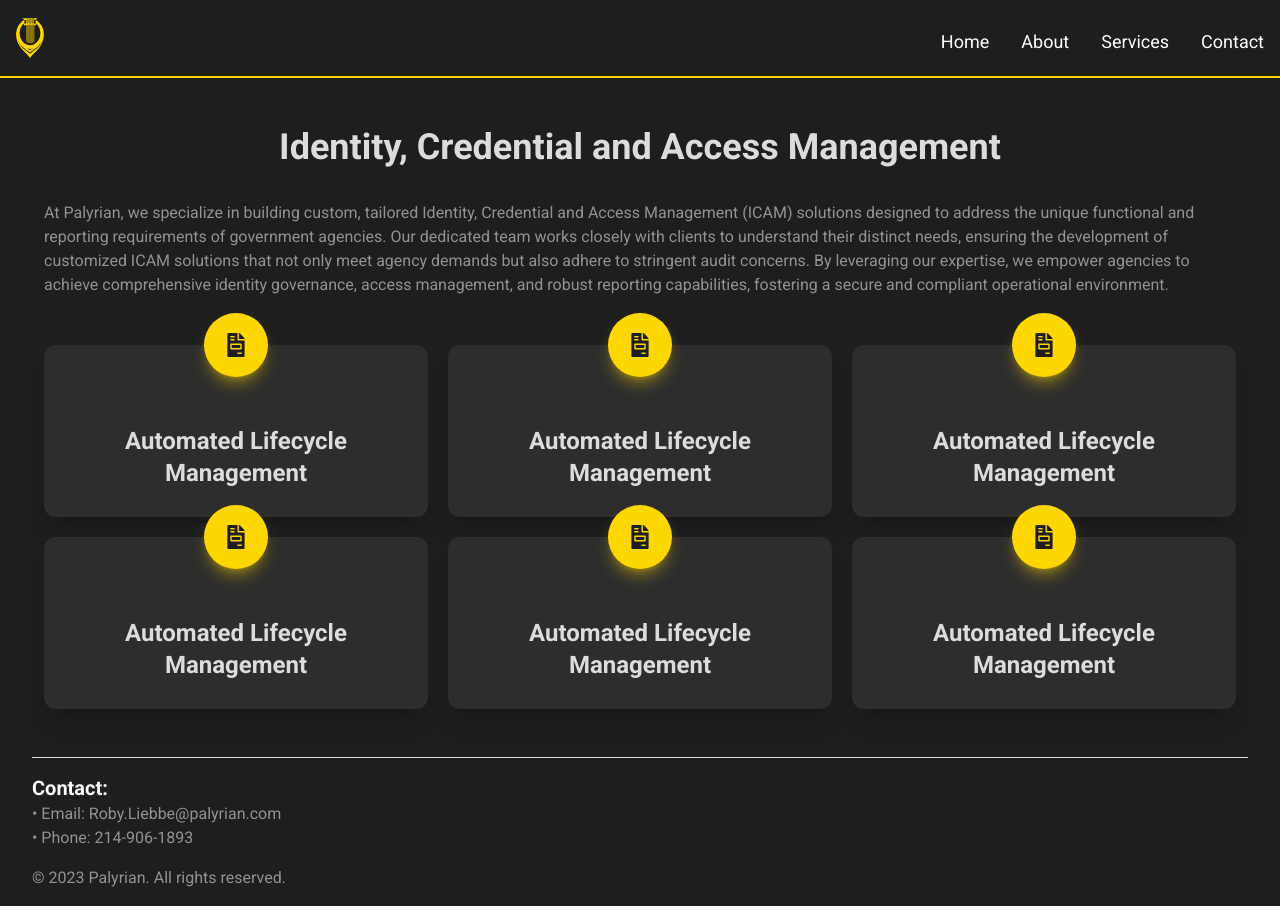
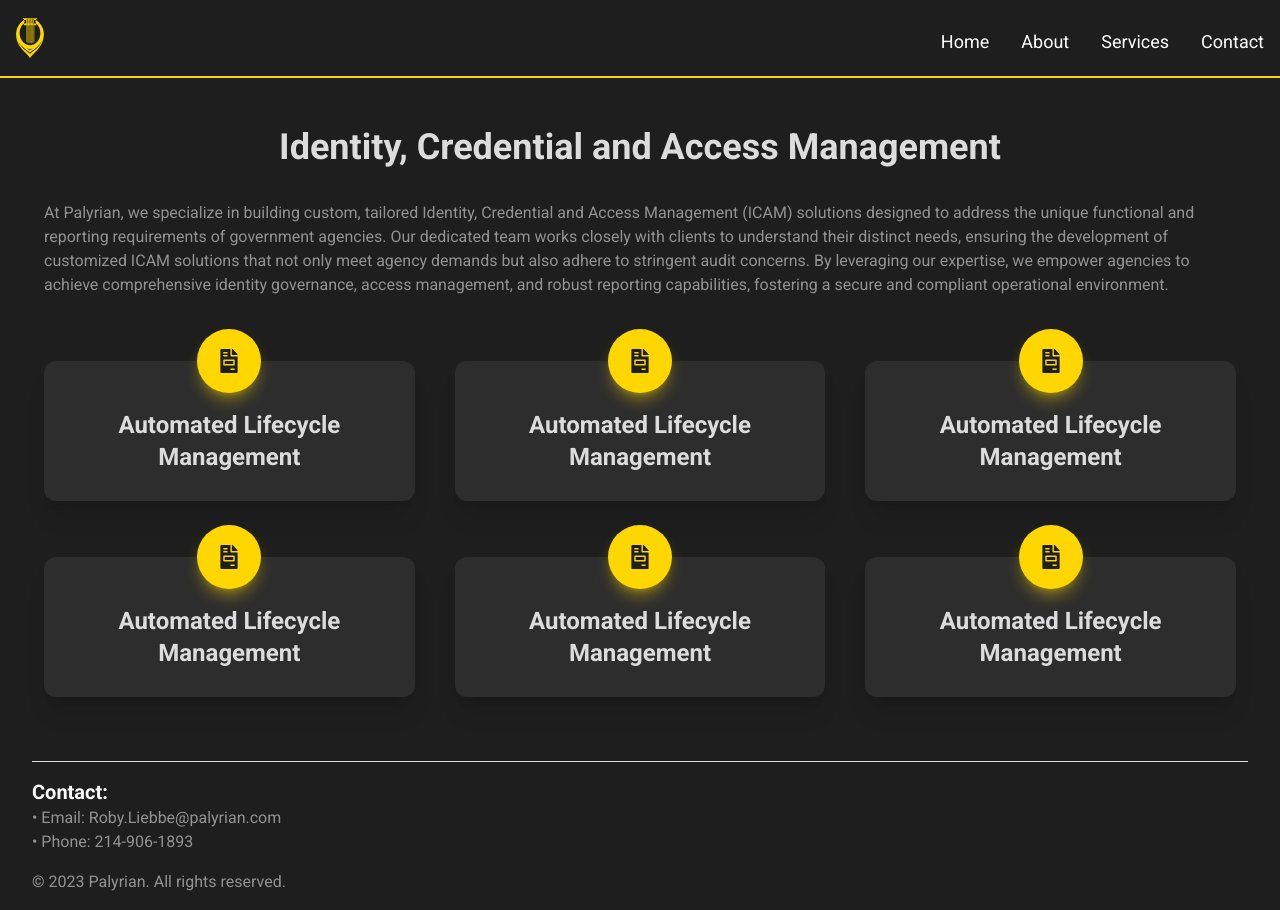
Before and after one commit to rliebbe97/palyrianSite, a Next.js app: page /icamoverview in a window 1280 px wide. Built offline with nearby package versions, Linux system fonts and the light colour scheme.

Commit message:
card spaccing on services page

```diff
--- a/src/app/icamoverview/page.jsx
+++ b/src/app/icamoverview/page.jsx
@@ -20,79 +20,78 @@ export default function Home() {
           </div>
 
 
-          <div className="my-12 px-11 grid md:grid-cols-3 md:gap-5">
+          <div className="my-16 px-11 grid md:grid-cols-3 md:gap-x-10 md:gap-y-14">
             <div className="rounded-xl bg-[#2D2D2D] p-4 text-center shadow-xl">
               <div
-                className="mx-auto flex h-16 w-16 -translate-y-12 transform items-center justify-center rounded-full bg-primary shadow-lg shadow-primary/40">
+                className="mx-auto z- flex h-16 w-16 -translate-y-12 transform items-center justify-center rounded-full bg-primary shadow-lg shadow-primary/40">
                 <svg viewBox="0 0 33 46" fill="none" xmlns="http://www.w3.org/2000/svg" class="h-6 w-6 text-white">
                   <path
                     d="M24.75 23H8.25V28.75H24.75V23ZM32.3984 9.43359L23.9852 0.628906C23.5984 0.224609 23.0742 0 22.5242 0H22V11.5H33V10.952C33 10.3859 32.7852 9.83789 32.3984 9.43359ZM19.25 12.2188V0H2.0625C0.919531 0 0 0.961328 0 2.15625V43.8438C0 45.0387 0.919531 46 2.0625 46H30.9375C32.0805 46 33 45.0387 33 43.8438V14.375H21.3125C20.1781 14.375 19.25 13.4047 19.25 12.2188ZM5.5 6.46875C5.5 6.07164 5.80766 5.75 6.1875 5.75H13.0625C13.4423 5.75 13.75 6.07164 13.75 6.46875V7.90625C13.75 8.30336 13.4423 8.625 13.0625 8.625H6.1875C5.80766 8.625 5.5 8.30336 5.5 7.90625V6.46875ZM5.5 12.2188C5.5 11.8216 5.80766 11.5 6.1875 11.5H13.0625C13.4423 11.5 13.75 11.8216 13.75 12.2188V13.6562C13.75 14.0534 13.4423 14.375 13.0625 14.375H6.1875C5.80766 14.375 5.5 14.0534 5.5 13.6562V12.2188ZM27.5 39.5312C27.5 39.9284 27.1923 40.25 26.8125 40.25H19.9375C19.5577 40.25 19.25 39.9284 19.25 39.5312V38.0938C19.25 37.6966 19.5577 37.375 19.9375 37.375H26.8125C27.1923 37.375 27.5 37.6966 27.5 38.0938V39.5312ZM27.5 21.5625V30.1875C27.5 30.9817 26.8847 31.625 26.125 31.625H6.875C6.11531 31.625 5.5 30.9817 5.5 30.1875V21.5625C5.5 20.7683 6.11531 20.125 6.875 20.125H26.125C26.8847 20.125 27.5 20.7683 27.5 21.5625Z"
                     fill="#1E1E1E"></path>
                 </svg>
               </div>
-              <h1 className="cardheaders mb-3 lg:px-14">Automated Lifecycle Management</h1>
+              <h1 className="cardheaders my-[-2rem] mb-3 lg:px-14">Automated Lifecycle Management</h1>
             </div>
 
             <div className="rounded-xl bg-[#2D2D2D] p-4 text-center shadow-xl">
               <div
-                className="mx-auto flex h-16 w-16 -translate-y-12 transform items-center justify-center rounded-full bg-primary shadow-lg shadow-primary/40">
+                className="mx-auto z- flex h-16 w-16 -translate-y-12 transform items-center justify-center rounded-full bg-primary shadow-lg shadow-primary/40">
                 <svg viewBox="0 0 33 46" fill="none" xmlns="http://www.w3.org/2000/svg" class="h-6 w-6 text-white">
                   <path
                     d="M24.75 23H8.25V28.75H24.75V23ZM32.3984 9.43359L23.9852 0.628906C23.5984 0.224609 23.0742 0 22.5242 0H22V11.5H33V10.952C33 10.3859 32.7852 9.83789 32.3984 9.43359ZM19.25 12.2188V0H2.0625C0.919531 0 0 0.961328 0 2.15625V43.8438C0 45.0387 0.919531 46 2.0625 46H30.9375C32.0805 46 33 45.0387 33 43.8438V14.375H21.3125C20.1781 14.375 19.25 13.4047 19.25 12.2188ZM5.5 6.46875C5.5 6.07164 5.80766 5.75 6.1875 5.75H13.0625C13.4423 5.75 13.75 6.07164 13.75 6.46875V7.90625C13.75 8.30336 13.4423 8.625 13.0625 8.625H6.1875C5.80766 8.625 5.5 8.30336 5.5 7.90625V6.46875ZM5.5 12.2188C5.5 11.8216 5.80766 11.5 6.1875 11.5H13.0625C13.4423 11.5 13.75 11.8216 13.75 12.2188V13.6562C13.75 14.0534 13.4423 14.375 13.0625 14.375H6.1875C5.80766 14.375 5.5 14.0534 5.5 13.6562V12.2188ZM27.5 39.5312C27.5 39.9284 27.1923 40.25 26.8125 40.25H19.9375C19.5577 40.25 19.25 39.9284 19.25 39.5312V38.0938C19.25 37.6966 19.5577 37.375 19.9375 37.375H26.8125C27.1923 37.375 27.5 37.6966 27.5 38.0938V39.5312ZM27.5 21.5625V30.1875C27.5 30.9817 26.8847 31.625 26.125 31.625H6.875C6.11531 31.625 5.5 30.9817 5.5 30.1875V21.5625C5.5 20.7683 6.11531 20.125 6.875 20.125H26.125C26.8847 20.125 27.5 20.7683 27.5 21.5625Z"
                     fill="#1E1E1E"></path>
                 </svg>
               </div>
-              <h1 className="cardheaders mb-3 lg:px-14">Automated Lifecycle Management</h1>
+              <h1 className="cardheaders my-[-2rem] mb-3 lg:px-14">Automated Lifecycle Management</h1>
             </div>
 
             <div className="rounded-xl bg-[#2D2D2D] p-4 text-center shadow-xl">
               <div
-                className="mx-auto flex h-16 w-16 -translate-y-12 transform items-center justify-center rounded-full bg-primary shadow-lg shadow-primary/40">
+                className="mx-auto z- flex h-16 w-16 -translate-y-12 transform items-center justify-center rounded-full bg-primary shadow-lg shadow-primary/40">
                 <svg viewBox="0 0 33 46" fill="none" xmlns="http://www.w3.org/2000/svg" class="h-6 w-6 text-white">
                   <path
                     d="M24.75 23H8.25V28.75H24.75V23ZM32.3984 9.43359L23.9852 0.628906C23.5984 0.224609 23.0742 0 22.5242 0H22V11.5H33V10.952C33 10.3859 32.7852 9.83789 32.3984 9.43359ZM19.25 12.2188V0H2.0625C0.919531 0 0 0.961328 0 2.15625V43.8438C0 45.0387 0.919531 46 2.0625 46H30.9375C32.0805 46 33 45.0387 33 43.8438V14.375H21.3125C20.1781 14.375 19.25 13.4047 19.25 12.2188ZM5.5 6.46875C5.5 6.07164 5.80766 5.75 6.1875 5.75H13.0625C13.4423 5.75 13.75 6.07164 13.75 6.46875V7.90625C13.75 8.30336 13.4423 8.625 13.0625 8.625H6.1875C5.80766 8.625 5.5 8.30336 5.5 7.90625V6.46875ZM5.5 12.2188C5.5 11.8216 5.80766 11.5 6.1875 11.5H13.0625C13.4423 11.5 13.75 11.8216 13.75 12.2188V13.6562C13.75 14.0534 13.4423 14.375 13.0625 14.375H6.1875C5.80766 14.375 5.5 14.0534 5.5 13.6562V12.2188ZM27.5 39.5312C27.5 39.9284 27.1923 40.25 26.8125 40.25H19.9375C19.5577 40.25 19.25 39.9284 19.25 39.5312V38.0938C19.25 37.6966 19.5577 37.375 19.9375 37.375H26.8125C27.1923 37.375 27.5 37.6966 27.5 38.0938V39.5312ZM27.5 21.5625V30.1875C27.5 30.9817 26.8847 31.625 26.125 31.625H6.875C6.11531 31.625 5.5 30.9817 5.5 30.1875V21.5625C5.5 20.7683 6.11531 20.125 6.875 20.125H26.125C26.8847 20.125 27.5 20.7683 27.5 21.5625Z"
                     fill="#1E1E1E"></path>
                 </svg>
               </div>
-              <h1 className="cardheaders mb-3 lg:px-14">Automated Lifecycle Management</h1>
+              <h1 className="cardheaders my-[-2rem] mb-3 lg:px-14">Automated Lifecycle Management</h1>
             </div>
 
             <div className="rounded-xl bg-[#2D2D2D] p-4 text-center shadow-xl">
               <div
-                className="mx-auto flex h-16 w-16 -translate-y-12 transform items-center justify-center rounded-full bg-primary shadow-lg shadow-primary/40">
+                className="mx-auto z- flex h-16 w-16 -translate-y-12 transform items-center justify-center rounded-full bg-primary shadow-lg shadow-primary/40">
                 <svg viewBox="0 0 33 46" fill="none" xmlns="http://www.w3.org/2000/svg" class="h-6 w-6 text-white">
                   <path
                     d="M24.75 23H8.25V28.75H24.75V23ZM32.3984 9.43359L23.9852 0.628906C23.5984 0.224609 23.0742 0 22.5242 0H22V11.5H33V10.952C33 10.3859 32.7852 9.83789 32.3984 9.43359ZM19.25 12.2188V0H2.0625C0.919531 0 0 0.961328 0 2.15625V43.8438C0 45.0387 0.919531 46 2.0625 46H30.9375C32.0805 46 33 45.0387 33 43.8438V14.375H21.3125C20.1781 14.375 19.25 13.4047 19.25 12.2188ZM5.5 6.46875C5.5 6.07164 5.80766 5.75 6.1875 5.75H13.0625C13.4423 5.75 13.75 6.07164 13.75 6.46875V7.90625C13.75 8.30336 13.4423 8.625 13.0625 8.625H6.1875C5.80766 8.625 5.5 8.30336 5.5 7.90625V6.46875ZM5.5 12.2188C5.5 11.8216 5.80766 11.5 6.1875 11.5H13.0625C13.4423 11.5 13.75 11.8216 13.75 12.2188V13.6562C13.75 14.0534 13.4423 14.375 13.0625 14.375H6.1875C5.80766 14.375 5.5 14.0534 5.5 13.6562V12.2188ZM27.5 39.5312C27.5 39.9284 27.1923 40.25 26.8125 40.25H19.9375C19.5577 40.25 19.25 39.9284 19.25 39.5312V38.0938C19.25 37.6966 19.5577 37.375 19.9375 37.375H26.8125C27.1923 37.375 27.5 37.6966 27.5 38.0938V39.5312ZM27.5 21.5625V30.1875C27.5 30.9817 26.8847 31.625 26.125 31.625H6.875C6.11531 31.625 5.5 30.9817 5.5 30.1875V21.5625C5.5 20.7683 6.11531 20.125 6.875 20.125H26.125C26.8847 20.125 27.5 20.7683 27.5 21.5625Z"
                     fill="#1E1E1E"></path>
                 </svg>
               </div>
-              <h1 className="cardheaders mb-3 lg:px-14">Automated Lifecycle Management</h1>
+              <h1 className="cardheaders my-[-2rem] mb-3 lg:px-14">Automated Lifecycle Management</h1>
             </div>
 
             <div className="rounded-xl bg-[#2D2D2D] p-4 text-center shadow-xl">
               <div
-                className="mx-auto flex h-16 w-16 -translate-y-12 transform items-center justify-center rounded-full bg-primary shadow-lg shadow-primary/40">
+                className="mx-auto z- flex h-16 w-16 -translate-y-12 transform items-center justify-center rounded-full bg-primary shadow-lg shadow-primary/40">
                 <svg viewBox="0 0 33 46" fill="none" xmlns="http://www.w3.org/2000/svg" class="h-6 w-6 text-white">
                   <path
                     d="M24.75 23H8.25V28.75H24.75V23ZM32.3984 9.43359L23.9852 0.628906C23.5984 0.224609 23.0742 0 22.5242 0H22V11.5H33V10.952C33 10.3859 32.7852 9.83789 32.3984 9.43359ZM19.25 12.2188V0H2.0625C0.919531 0 0 0.961328 0 2.15625V43.8438C0 45.0387 0.919531 46 2.0625 46H30.9375C32.0805 46 33 45.0387 33 43.8438V14.375H21.3125C20.1781 14.375 19.25 13.4047 19.25 12.2188ZM5.5 6.46875C5.5 6.07164 5.80766 5.75 6.1875 5.75H13.0625C13.4423 5.75 13.75 6.07164 13.75 6.46875V7.90625C13.75 8.30336 13.4423 8.625 13.0625 8.625H6.1875C5.80766 8.625 5.5 8.30336 5.5 7.90625V6.46875ZM5.5 12.2188C5.5 11.8216 5.80766 11.5 6.1875 11.5H13.0625C13.4423 11.5 13.75 11.8216 13.75 12.2188V13.6562C13.75 14.0534 13.4423 14.375 13.0625 14.375H6.1875C5.80766 14.375 5.5 14.0534 5.5 13.6562V12.2188ZM27.5 39.5312C27.5 39.9284 27.1923 40.25 26.8125 40.25H19.9375C19.5577 40.25 19.25 39.9284 19.25 39.5312V38.0938C19.25 37.6966 19.5577 37.375 19.9375 37.375H26.8125C27.1923 37.375 27.5 37.6966 27.5 38.0938V39.5312ZM27.5 21.5625V30.1875C27.5 30.9817 26.8847 31.625 26.125 31.625H6.875C6.11531 31.625 5.5 30.9817 5.5 30.1875V21.5625C5.5 20.7683 6.11531 20.125 6.875 20.125H26.125C26.8847 20.125 27.5 20.7683 27.5 21.5625Z"
                     fill="#1E1E1E"></path>
                 </svg>
               </div>
-              <h1 className="cardheaders mb-3 lg:px-14">Automated Lifecycle Management</h1>
+              <h1 className="cardheaders my-[-2rem] mb-3 lg:px-14">Automated Lifecycle Management</h1>
             </div>
 
             <div className="rounded-xl bg-[#2D2D2D] p-4 text-center shadow-xl">
               <div
-                className="mx-auto flex h-16 w-16 -translate-y-12 transform items-center justify-center rounded-full bg-primary shadow-lg shadow-primary/40">
+                className="mx-auto z- flex h-16 w-16 -translate-y-12 transform items-center justify-center rounded-full bg-primary shadow-lg shadow-primary/40">
                 <svg viewBox="0 0 33 46" fill="none" xmlns="http://www.w3.org/2000/svg" class="h-6 w-6 text-white">
                   <path
                     d="M24.75 23H8.25V28.75H24.75V23ZM32.3984 9.43359L23.9852 0.628906C23.5984 0.224609 23.0742 0 22.5242 0H22V11.5H33V10.952C33 10.3859 32.7852 9.83789 32.3984 9.43359ZM19.25 12.2188V0H2.0625C0.919531 0 0 0.961328 0 2.15625V43.8438C0 45.0387 0.919531 46 2.0625 46H30.9375C32.0805 46 33 45.0387 33 43.8438V14.375H21.3125C20.1781 14.375 19.25 13.4047 19.25 12.2188ZM5.5 6.46875C5.5 6.07164 5.80766 5.75 6.1875 5.75H13.0625C13.4423 5.75 13.75 6.07164 13.75 6.46875V7.90625C13.75 8.30336 13.4423 8.625 13.0625 8.625H6.1875C5.80766 8.625 5.5 8.30336 5.5 7.90625V6.46875ZM5.5 12.2188C5.5 11.8216 5.80766 11.5 6.1875 11.5H13.0625C13.4423 11.5 13.75 11.8216 13.75 12.2188V13.6562C13.75 14.0534 13.4423 14.375 13.0625 14.375H6.1875C5.80766 14.375 5.5 14.0534 5.5 13.6562V12.2188ZM27.5 39.5312C27.5 39.9284 27.1923 40.25 26.8125 40.25H19.9375C19.5577 40.25 19.25 39.9284 19.25 39.5312V38.0938C19.25 37.6966 19.5577 37.375 19.9375 37.375H26.8125C27.1923 37.375 27.5 37.6966 27.5 38.0938V39.5312ZM27.5 21.5625V30.1875C27.5 30.9817 26.8847 31.625 26.125 31.625H6.875C6.11531 31.625 5.5 30.9817 5.5 30.1875V21.5625C5.5 20.7683 6.11531 20.125 6.875 20.125H26.125C26.8847 20.125 27.5 20.7683 27.5 21.5625Z"
                     fill="#1E1E1E"></path>
                 </svg>
               </div>
-              <h1 className="cardheaders mb-3 lg:px-14">Automated Lifecycle Management</h1>
+              <h1 className="cardheaders my-[-2rem] mb-3 lg:px-14">Automated Lifecycle Management</h1>
             </div>
-
 
 
           </div>
```
